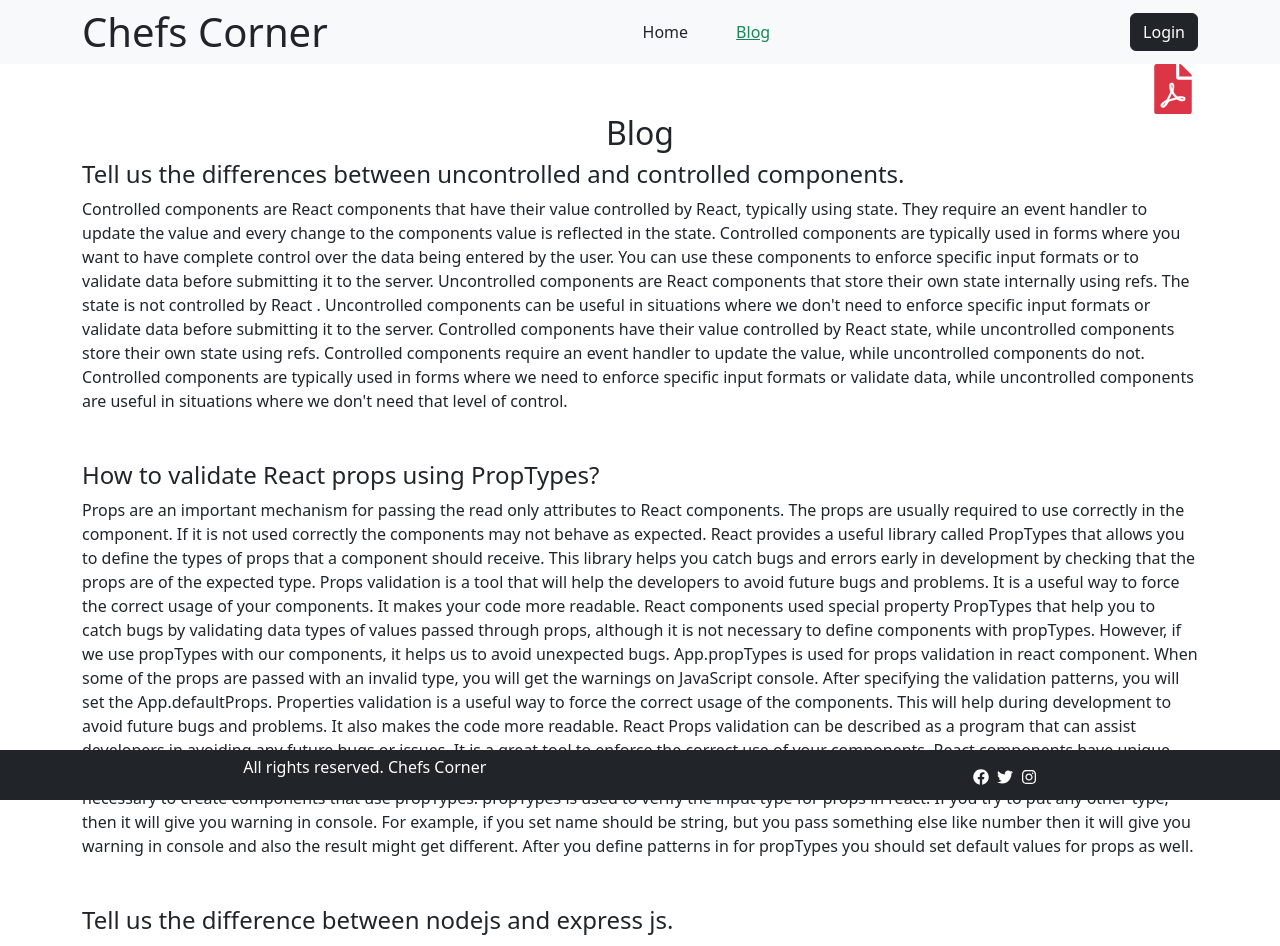
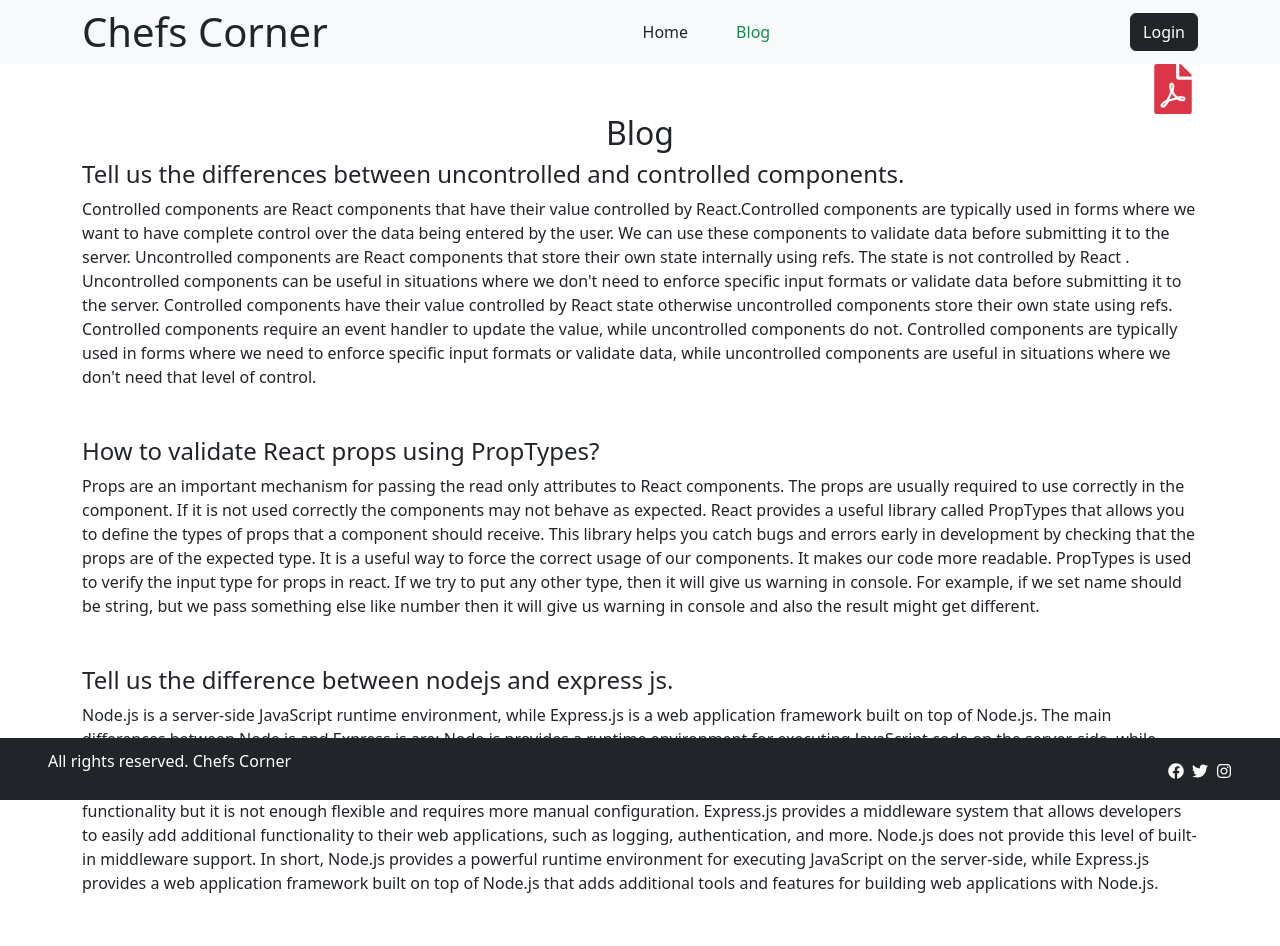
Before and after one commit to masum-developer/food, a React (Vite) app: page /blog in a window 1280 px wide. Shown: the top 946 px of the page. Built offline with nearby package versions, Linux system fonts and the light colour scheme; no server answers.

Commit message:
edit blog page, edit single recipe

```diff
--- a/src/pages/Blog/Blog.jsx
+++ b/src/pages/Blog/Blog.jsx
@@ -1,5 +1,5 @@
 import React, { useRef } from 'react';
-import { FaFilePdf} from "react-icons/fa";
+import { FaFilePdf } from "react-icons/fa";
 
 import ReactPrint from 'react-to-print';
 
@@ -7,65 +7,49 @@ const Blog = () => {
     const ref = useRef()
 
     return (
-        <div style={{marginBottom:'20px'}}>
+        <div style={{ marginBottom: '20px' }}>
             <header className='text-end container'>
-
-
-                <ReactPrint trigger={()=><FaFilePdf style={{fontSize:'50px'}} className='text-danger'></FaFilePdf>} content = {()=>ref.current} />
+                <ReactPrint trigger={() => <FaFilePdf title="PDF" style={{ fontSize: '50px' }} className='text-danger'></FaFilePdf>} content={() => ref.current} />
             </header>
             <h2 className='text-center'>Blog</h2>
 
             <div ref={ref}>
-            <div  className='container mb-5'>
+                <div className='container mb-5'>
                     <h4>Tell us the differences between uncontrolled and controlled components.</h4>
                     <p>
-                    Controlled components are React components that have their value controlled by React, typically using state. They require an event handler to update the value and every change to the components value is reflected in the state.
-
-                    Controlled components are typically used in forms where you want to have complete control over the data being entered by the user. You can use these components to enforce specific input formats or to validate data before submitting it to the server.
+                        Controlled components are React components that have their value controlled by React.Controlled components are typically used in forms where we want to have complete control over the data being entered by the user. We can use these components to validate data before submitting it to the server.
 
                         Uncontrolled components are React components that store their own state internally using refs. The state is not controlled by React . Uncontrolled components can be useful in situations where we don't need to enforce specific input formats or validate data before submitting it to the server.
-                    Controlled components have their value controlled by React state, while uncontrolled components store their own state using refs.
 
-                    Controlled components require an event handler to update the value, while uncontrolled components do not.
-                    Controlled components are typically used in forms where we need to enforce specific input formats or validate data, while uncontrolled components are useful in situations where we don't need that level of control.
+                        Controlled components have their value controlled by React state otherwise  uncontrolled components store their own state using refs.
+
+                        Controlled components require an event handler to update the value, while uncontrolled components do not. Controlled components are typically used in forms where we need to enforce specific input formats or validate data, while uncontrolled components are useful in situations where we don't need that level of control.
 
                     </p>
                 </div>
-
-
 
                 <div className='container mb-5'>
                     <h4>How to validate React props using PropTypes?</h4>
                     <p>
                         Props are an important mechanism for passing the read only attributes to React components. The props are usually required to use correctly in the component. If it is not used correctly  the components may not behave as expected.
                         React provides a useful library called PropTypes that allows you to define the types of props that a component should receive. This library helps you catch bugs and errors early in development by checking that the props are of the expected type.
+                        It is a useful way to force the correct usage of our components. It makes our code more readable.
 
-                    Props validation is a tool that will help the developers to avoid future bugs and problems. It is a useful way to force the correct usage of your components. It makes your code more readable. React components used special property PropTypes that help you to catch bugs by validating data types of values passed through props, although it is not necessary to define components with propTypes. However, if we use propTypes with our components, it helps us to avoid unexpected bugs.
-
-
-                    App.propTypes is used for props validation in react component. When some of the props are passed with an invalid type, you will get the warnings on JavaScript console. After specifying the validation patterns, you will set the App.defaultProps.
-
-
-                    Properties validation is a useful way to force the correct usage of the components. This will help during development to avoid future bugs and problems. It also makes the code more readable.
-
-                    React Props validation can be described as a program that can assist developers in avoiding any future bugs or issues. It is a great tool to enforce the correct use of your components. React components have unique properties called propType. PropTypes help you identify bugs by validating data types of the values transmitted through props. However, it is not necessary to create components that use propTypes.
-
-                    propTypes is used to verify the input type for props in react. If you try to put any other type, then it will give you warning in console. For example, if you set name should be string, but you pass something else like number then it will give you warning in console and also the result might get different. After you define patterns in for propTypes you should set default values for props as well.
+                        PropTypes is used to verify the input type for props in react. If we try to put any other type, then it will give us warning in console. For example, if we set name should be string, but we pass something else like number then it will give us warning in console and also the result might get different.
                     </p>
                 </div>
 
                 <div className='container mb-5'>
                     <h4>Tell us the difference between nodejs and express js.</h4>
                     <p>
-                    Node.js is a server-side JavaScript runtime environment, while Express.js is a web application framework built on top of Node.js. Here are some of the main differences between Node.js and Express.js:
-
+                        Node.js is a server-side JavaScript runtime environment, while Express.js is a web application framework built on top of Node.js. The main differences between Node.js and Express.js are:
 
                         Node.js provides a runtime environment for executing JavaScript code on the server-side, while Express.js is a framework that provides additional tools and features for building web applications with Node.js.
 
-                    Express.js provides a routing system that makes it easy to define routes for handling specific requests and sending back corresponding responses. Node.js provides some basic routing functionality, but it is much less flexible and requires more manual configuration.
+                        Express.js provides a routing system that makes it easy to define routes for handling specific requests and sending back corresponding responses. Node.js provides some basic routing functionality but it is not enough flexible and requires more manual configuration.
                         Express.js provides a middleware system that allows developers to easily add additional functionality to their web applications, such as logging, authentication, and more. Node.js does not provide this level of built-in middleware support.
 
-                    In summary, Node.js provides a powerful runtime environment for executing JavaScript on the server-side, while Express.js provides a web application framework built on top of Node.js that adds additional tools and features for building web applications with Node.js.
+                        In short, Node.js provides a powerful runtime environment for executing JavaScript on the server-side, while Express.js provides a web application framework built on top of Node.js that adds additional tools and features for building web applications with Node.js.
 
                     </p>
                 </div>
@@ -76,7 +60,7 @@ const Blog = () => {
                         Custom Hook is a JavaScript function which we create by ourselves when we want to share logic between other JavaScript functions or component.
                         Custom Hooks start with "use". Example: useFetch, useLocalStorage ,useAuthentication
 
-                    You would create a custom hook in order to reuse functionality that is needed in multiple components. By creating a custom hook, you can avoid duplicating code across different components and simplify our code. Custom hooks can also make easier to test code. When we have component logic that needs to be used by multiple components, we can extract that logic to a custom Hook.
+                        We would create a custom hook in order to reuse functionality that is needed in multiple components. By creating a custom hook, we can avoid duplicating code across different components and simplify our code. Custom hooks can also make easier to test code. When we have component logic that needs to be used by multiple components then we can extract that logic to a custom Hook.
                         The main reason to write a custom hook is for code reusability.
                         It allow us to reuse some piece of code in several parts of my app.
 
--- a/src/pages/ChefRecipe/ChefRecipe.jsx
+++ b/src/pages/ChefRecipe/ChefRecipe.jsx
@@ -9,7 +9,7 @@ const ChefRecipe = () => {
     console.log(recipe)
     return (
         <div>
-            <div className='d-flex bg-info'>
+            <div className='d-flex bg-dark text-white'>
                 <div style={{width:'48%'}} >
                 <LazyLoad height={305} threshold={0.95} onContentVisible={() => {console.log('loaded!')}}>
                 <img className='img-fluid' style={{height:'305px',width:'100%'}} src={chef_picture} alt="" />
@@ -23,7 +23,7 @@ const ChefRecipe = () => {
                     <p>Experience:{years_of_experience}</p>
                 </div>
             </div>
-            <div className="row row-cols-1 row-cols-sm-2 row-cols-md-3">
+            <div className="row row-cols-1 row-cols-sm-2 row-cols-md-3 container-fluid mx-auto">
                 {
                    recipes && recipes.map(rec=><SingleRecipe key={rec.id} rec={rec}></SingleRecipe>)
                 }
--- a/src/pages/Home/Home.jsx
+++ b/src/pages/Home/Home.jsx
@@ -59,7 +59,7 @@ const Home = () => {
           <br />
       <div>
       <h1>
-            American Chefs
+            Our Top Rated Chefs
             </h1>
 
             <div class="row row-cols-1 row-cols-sm-2 row-cols-md-3">
--- a/src/pages/Register/Register.jsx
+++ b/src/pages/Register/Register.jsx
@@ -62,12 +62,12 @@ const Register = () => {
                     <Form.Label>Password</Form.Label>
                     <Form.Control type="password" name="password" placeholder="Password" required/>
                 </Form.Group>
-                <Form.Group className="mb-1" controlId="formBasicCheckbox">
+                <Form.Group className="mb-1 text-dark" controlId="formBasicCheckbox">
                     <Form.Check
                     onClick={handleAccepted}
                      type="checkbox"
                      name="accept"
-                     label={<>Accept <Link to='/terms'>Terms & Conditions</Link></>} />
+                     label={<>Accept <Link  to='/terms'>Terms & Conditions</Link></>} />
                 </Form.Group>
                 <Button disabled={!accepted} variant="dark" type="submit">
                     Register
--- a/src/pages/Shared/Footer/Footer.jsx
+++ b/src/pages/Shared/Footer/Footer.jsx
@@ -3,7 +3,7 @@ import { FaFacebook, FaTwitter, FaInstagram} from "react-icons/fa";
 
 const Footer = () => {
     return (
-        <div className='fixed-bottom bg-dark text-white d-flex flex-lg-row flex-column justify-content-around align-items-center' style={{height:'50px'}}>
+        <div className='fixed-bottom bg-dark text-white d-flex flex-lg-row flex-column justify-content-between align-items-center px-5' style={{height:'62px'}}>
 
             <p>All rights reserved. Chefs Corner</p>
             <span>
--- a/src/pages/Shared/Header/Header.jsx
+++ b/src/pages/Shared/Header/Header.jsx
@@ -23,10 +23,10 @@ const Header = () => {
                             </Nav>
                             <Nav className="mx-auto">
                                 <span className='me-5'>
-                                <NavLink className={({ isActive }) => (isActive ? 'text-success' : 'text-dark text-decoration-none')} to="/">Home</NavLink>
+                                <NavLink className={({ isActive }) => (isActive ? 'text-success text-decoration-none' : 'text-dark text-decoration-none')} to="/">Home</NavLink>
                                 </span>
                                 <span>
-                                <NavLink className={({ isActive }) => (isActive ? 'text-success' : 'text-dark text-decoration-none')} to="/blog">Blog</NavLink>
+                                <NavLink className={({ isActive }) => (isActive ? 'text-success text-decoration-none' : 'text-dark text-decoration-none')} to="/blog">Blog</NavLink>
                                 </span>
 
 
--- a/src/providers/AuthProvider.jsx
+++ b/src/providers/AuthProvider.jsx
@@ -39,7 +39,6 @@ const AuthProvider = ({children}) => {
     }
     useEffect(()=>{
       const unSubscribe = onAuthStateChanged(auth,loggedUser=>{
-           // console.log('logged user inside auth',loggedUser)
             setUser(loggedUser)
             setLoading(false);
         })
```
Also changed, not shown: src/components/SingleRecipe.jsx (+4 -7 lines), src/pages/Login/Login.jsx (+5 -4 lines), 1 other file (tests, documents, lock files or other folders). Lines whose indentation alone changed are shown as unchanged.
